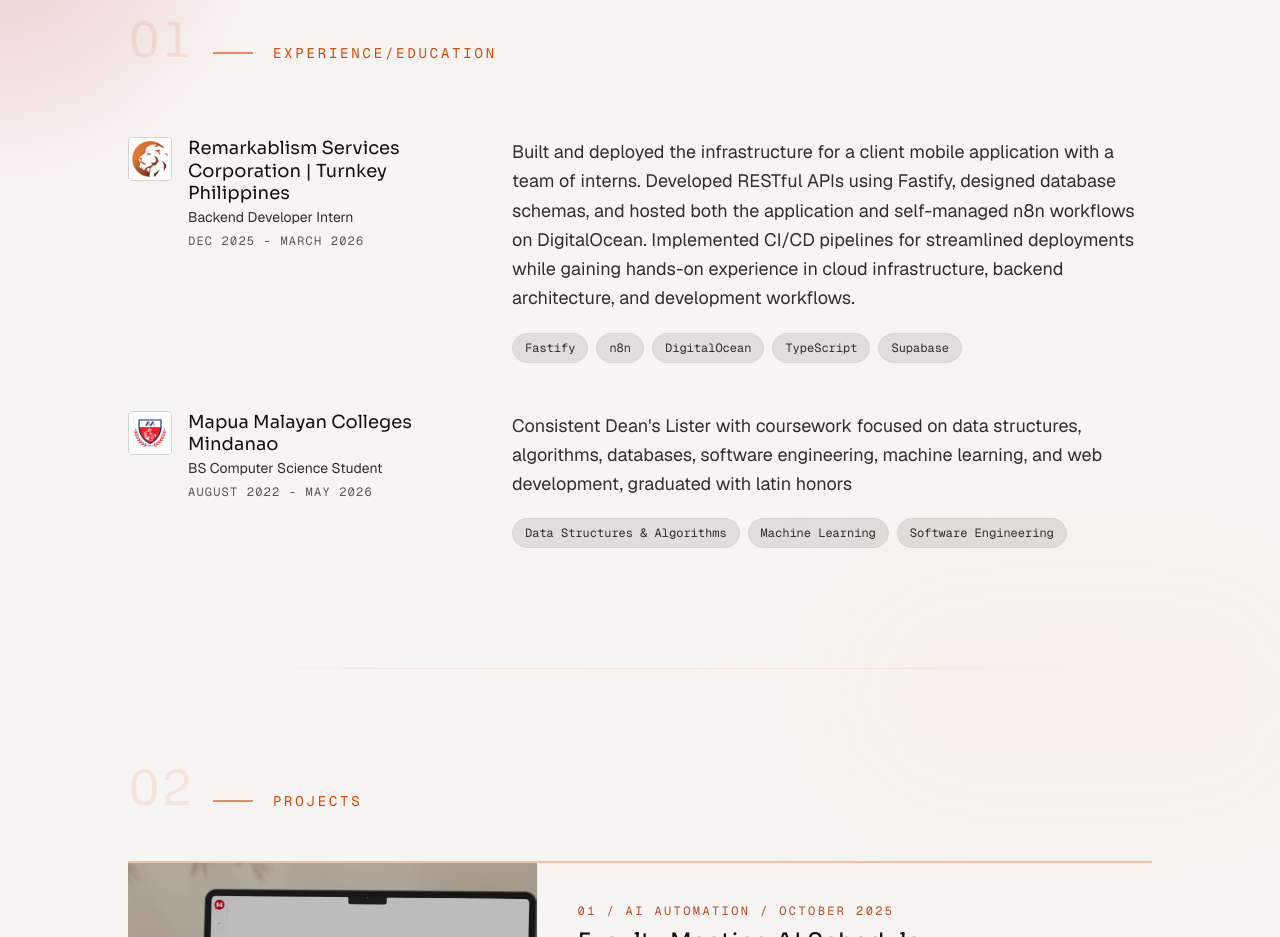
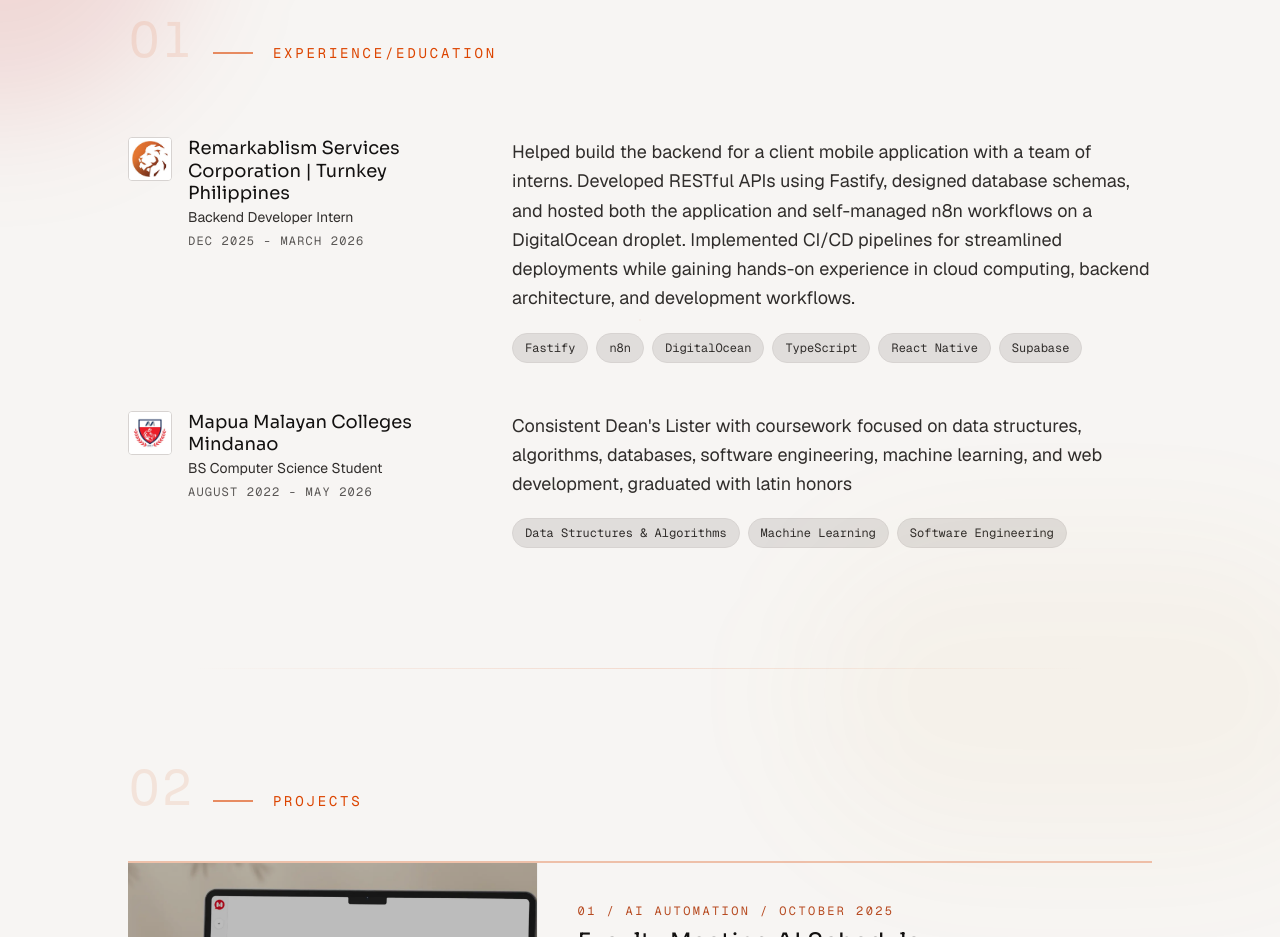
Before and after one commit to 03-Andrew/portfolio_v1, a Next.js app: page / in a window 1280 px wide. Shown: the part 880-1817 px from the top of the page. Built offline with nearby package versions, Linux system fonts and the light colour scheme.

Commit message:
chore: updated descriptions

```diff
--- a/app/data/experience.ts
+++ b/app/data/experience.ts
@@ -13,8 +13,8 @@ export const experienceData: ExperienceData[] = [
         company: "Remarkablism Services Corporation | Turnkey Philippines",
         role: "Backend Developer Intern",
         date: "Dec 2025 - March 2026",
-        description: "Built and deployed the infrastructure for a client mobile application with a team of interns. Developed RESTful APIs using Fastify, designed database schemas, and hosted both the application and self-managed n8n workflows on DigitalOcean. Implemented CI/CD pipelines for streamlined deployments while gaining hands-on experience in cloud infrastructure, backend architecture, and development workflows.",
-        techStack: ["Fastify", "n8n", "DigitalOcean", "TypeScript", "Supabase"]
+        description: "Helped build the backend for a client mobile application with a team of interns. Developed RESTful APIs using Fastify, designed database schemas, and hosted both the application and self-managed n8n workflows on a DigitalOcean droplet. Implemented CI/CD pipelines for streamlined deployments while gaining hands-on experience in cloud computing, backend architecture, and development workflows.",
+        techStack: ["Fastify", "n8n", "DigitalOcean", "TypeScript", "React Native","Supabase"]
     },
     {
         logo: '/mmcm.jpeg',
```
